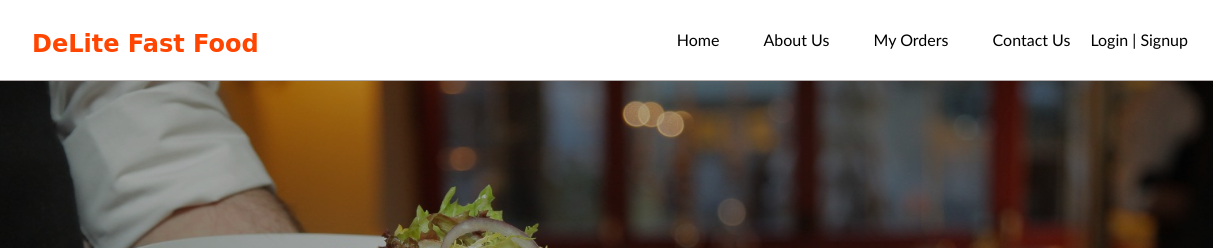
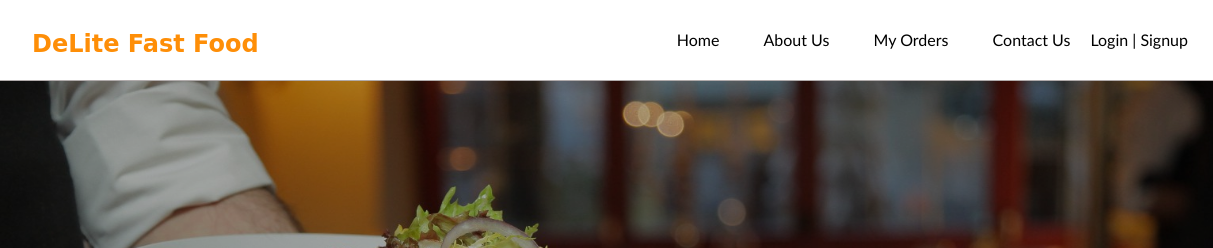
Before and after one commit to ah-med/FastFoodFast, a website: page UI/index.html in a window 1280 px wide. Shown: the top 248 px of the page, 0-1213 px from the left. Drawn offline with Linux system fonts and the light colour scheme.

```diff
--- a/UI/css/main.css
+++ b/UI/css/main.css
@@ -223,7 +223,7 @@
     font-size: 14px;
     margin-left: 10px;
     font-family: cursive;
-    color: orangered;
+    color:#fe8e07;
 }
 header #brand h1 a {
     font-size: inherit;
```
